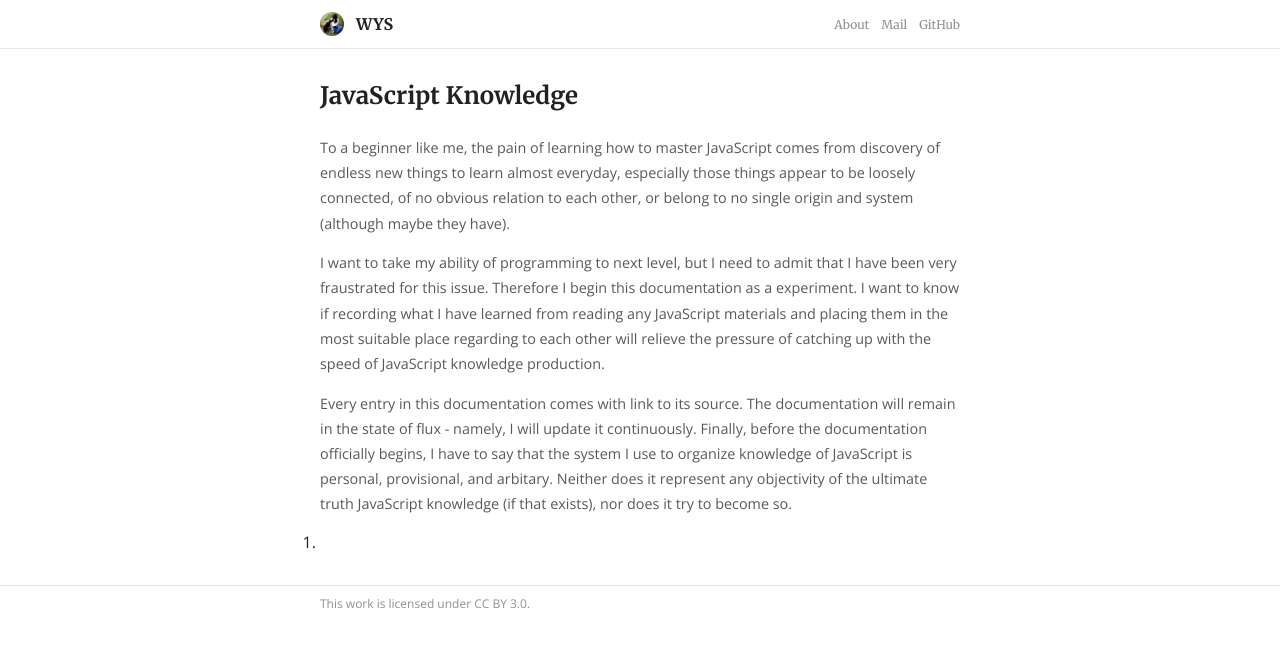
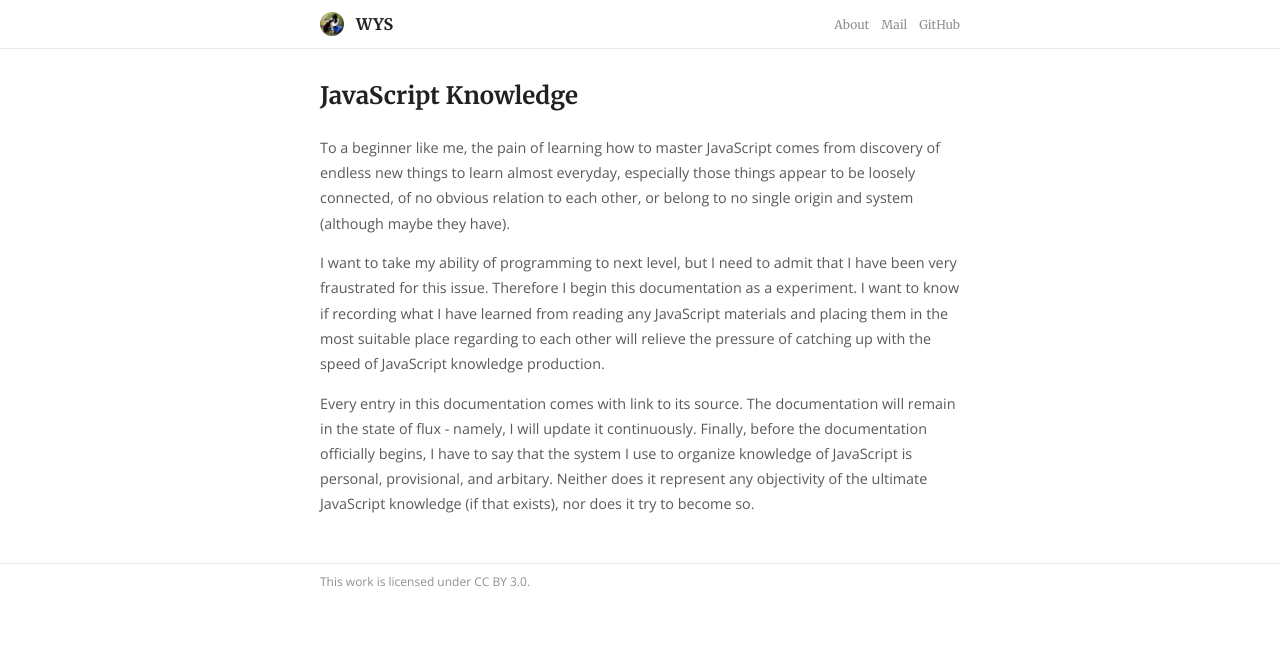
Before and after one commit to wendyyuchensun/wendyyuchensun.github.io, a Jekyll site: the page built from js-knowledge/index.html, in a window 1280 px wide. Shown: the top 647 px of the page. Built offline with Jekyll 4.4.1, drawn with Linux system fonts in a browser that asks for light colours.

Commit message:
Update post

```diff
--- a/js-knowledge/index.html
+++ b/js-knowledge/index.html
@@ -5,8 +5,8 @@ title: JavaScript Knowledge
 
 <p>I want to take my ability of programming to next level, but I need to admit that I have been very fraustrated for this issue. Therefore I begin this documentation as a experiment. I want to know if recording what I have learned from reading any JavaScript materials and placing them in the most suitable place regarding to each other will relieve the pressure of catching up with the speed of JavaScript knowledge production.</p>
 
-<p>Every entry in this documentation comes with link to its source. The documentation will remain in the state of flux - namely, I will update it continuously. Finally, before the documentation officially begins, I have to say that the system I use to organize knowledge of JavaScript is personal, provisional, and arbitary. Neither does it represent any objectivity of the ultimate truth JavaScript knowledge (if that exists), nor does it try to become so.</p>
+<p>Every entry in this documentation comes with link to its source. The documentation will remain in the state of flux - namely, I will update it continuously. Finally, before the documentation officially begins, I have to say that the system I use to organize knowledge of JavaScript is personal, provisional, and arbitary. Neither does it represent any objectivity of the ultimate JavaScript knowledge (if that exists), nor does it try to become so.</p>
 
-<ol>
+<ul>
   <li></li>
-</ol>
+</ul>
```
